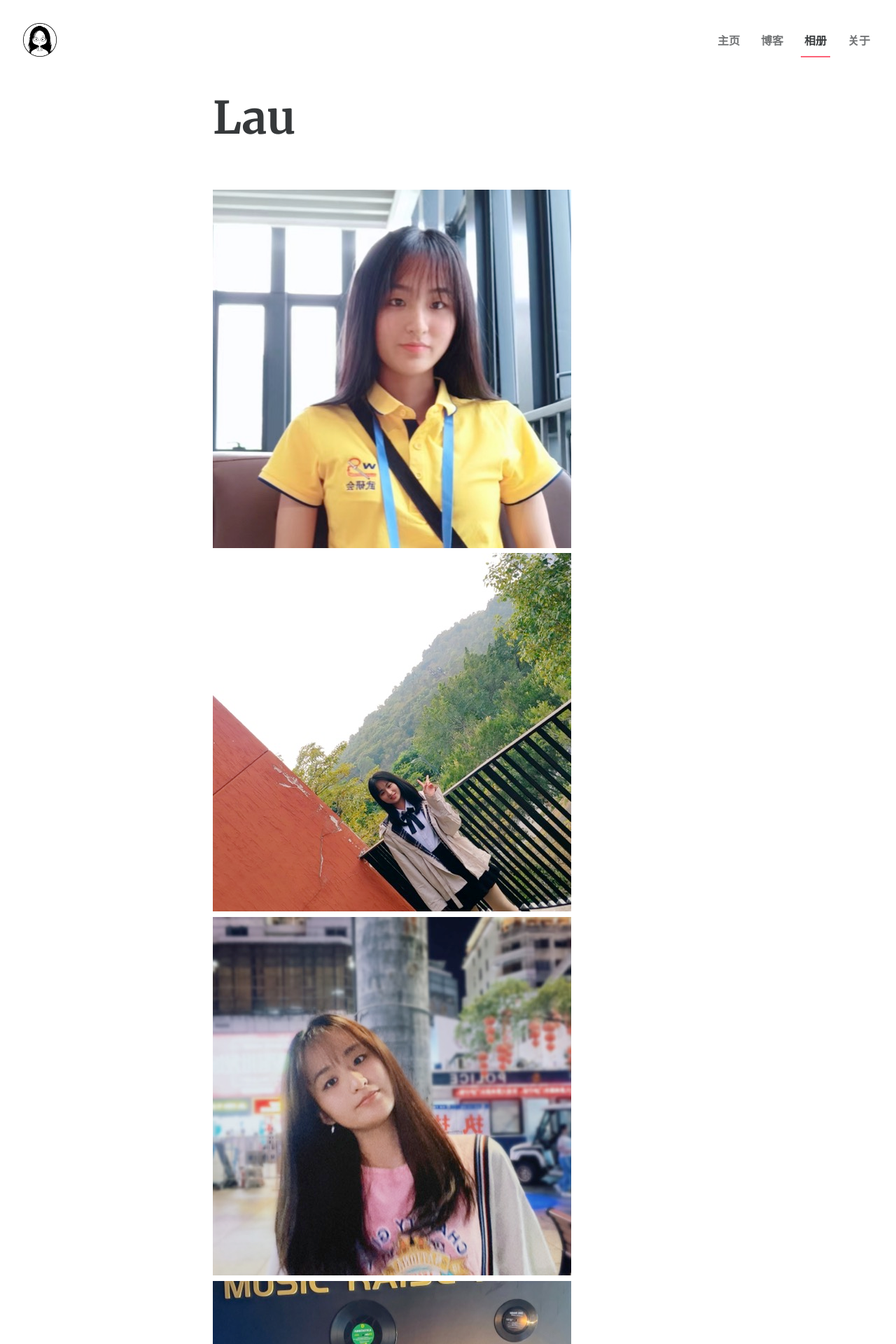
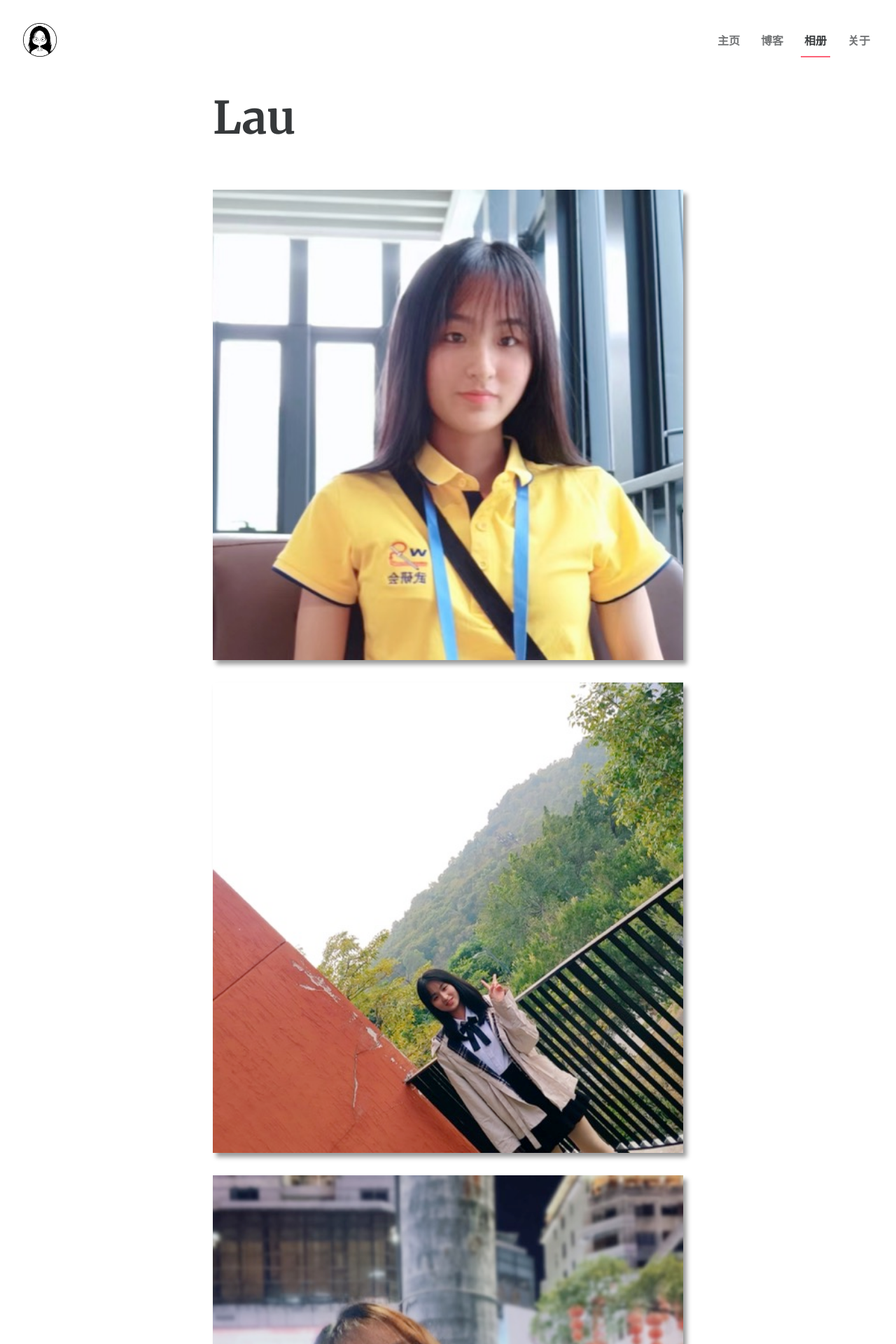
Before and after one commit to LettieLau/ljt, a Jekyll site: the page built from _gallery/Lau.md, in a window 1280 px wide. Shown: the top 1920 px of the page at 70% size. Built offline with Jekyll 4.4.1, drawn with Linux system fonts in a browser that asks for light colours.

Commit message:
Update album.html

```diff
--- a/_layouts/album.html
+++ b/_layouts/album.html
@@ -1,6 +1,7 @@
 ---
 layout: page
 ---
+<link href="{{ site.url }}/assets/css/gallery.css" rel="stylesheet">
 <div class="gallery">
 	{% for item in page.media %}
 	<div class="gallery-item">
```
